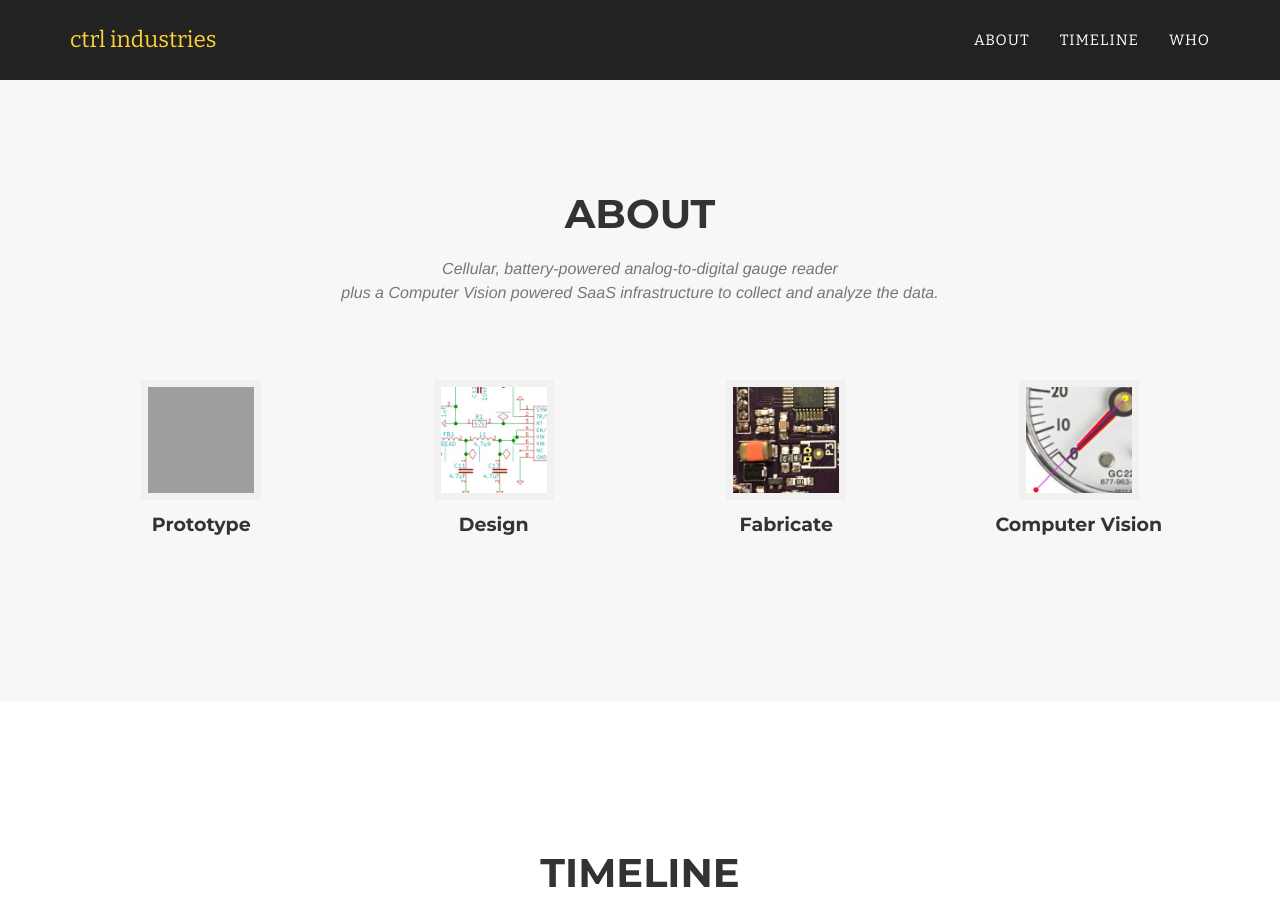
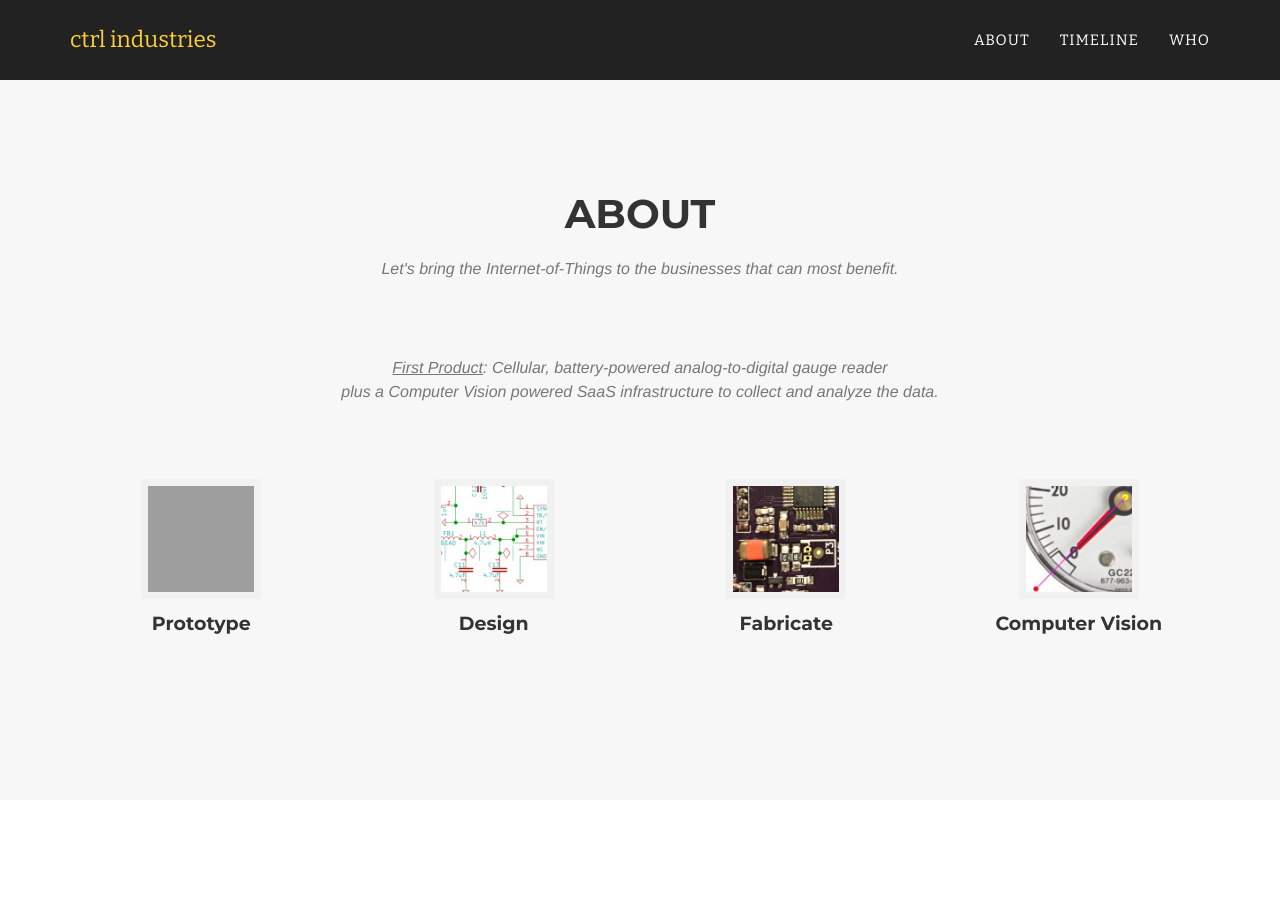
Before and after one commit to crcastle/ctrl.industries, a Jekyll site: the page built from index.html, in a window 1280 px wide and 900 px high, scrolled down 726 px. Built offline with Jekyll 4.4.1, drawn with Linux system fonts in a browser that asks for light colours; some web fonts are replaced; grey boxes are pictures that could not be loaded.

Commit message:
update about text

```diff
--- a/_includes/about.html
+++ b/_includes/about.html
@@ -4,7 +4,8 @@
             <div class="row">
                 <div class="col-lg-12 text-center">
                     <h2 class="section-heading">About</h2>
-                    <h3 class="section-subheading text-muted">Cellular, battery-powered analog-to-digital gauge reader<br>plus a Computer Vision powered SaaS infrastructure to collect and analyze the data.</h3>
+                    <h3 class="section-subheading text-muted">Let's bring the Internet-of-Things to the businesses that can most benefit.</h3>
+                    <h3 class="section-subheading text-muted"><u>First Product</u>: Cellular, battery-powered analog-to-digital gauge reader<br>plus a Computer Vision powered SaaS infrastructure to collect and analyze the data.</h3>
                 </div>
             </div>
             <div class="row">
```
